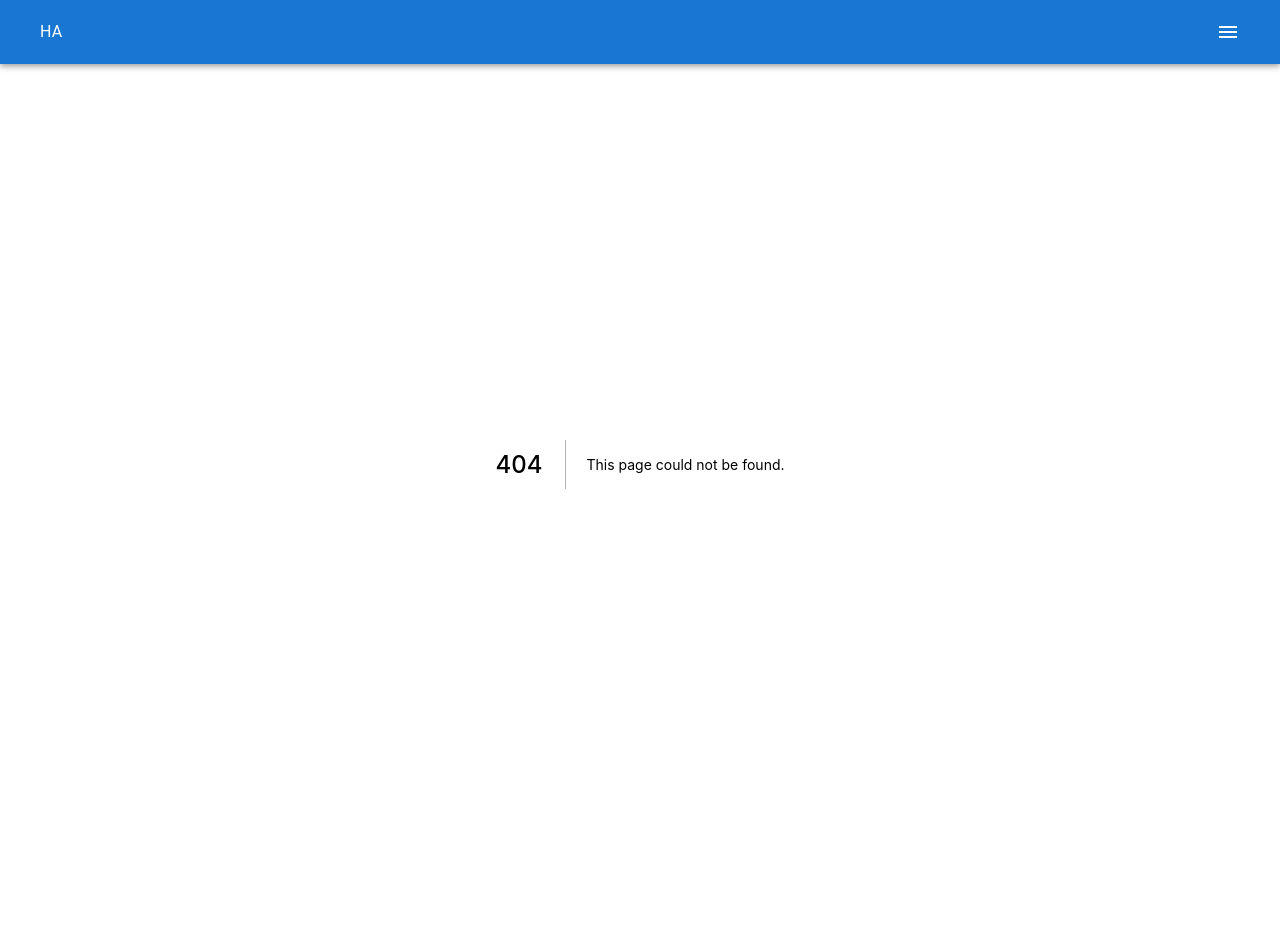
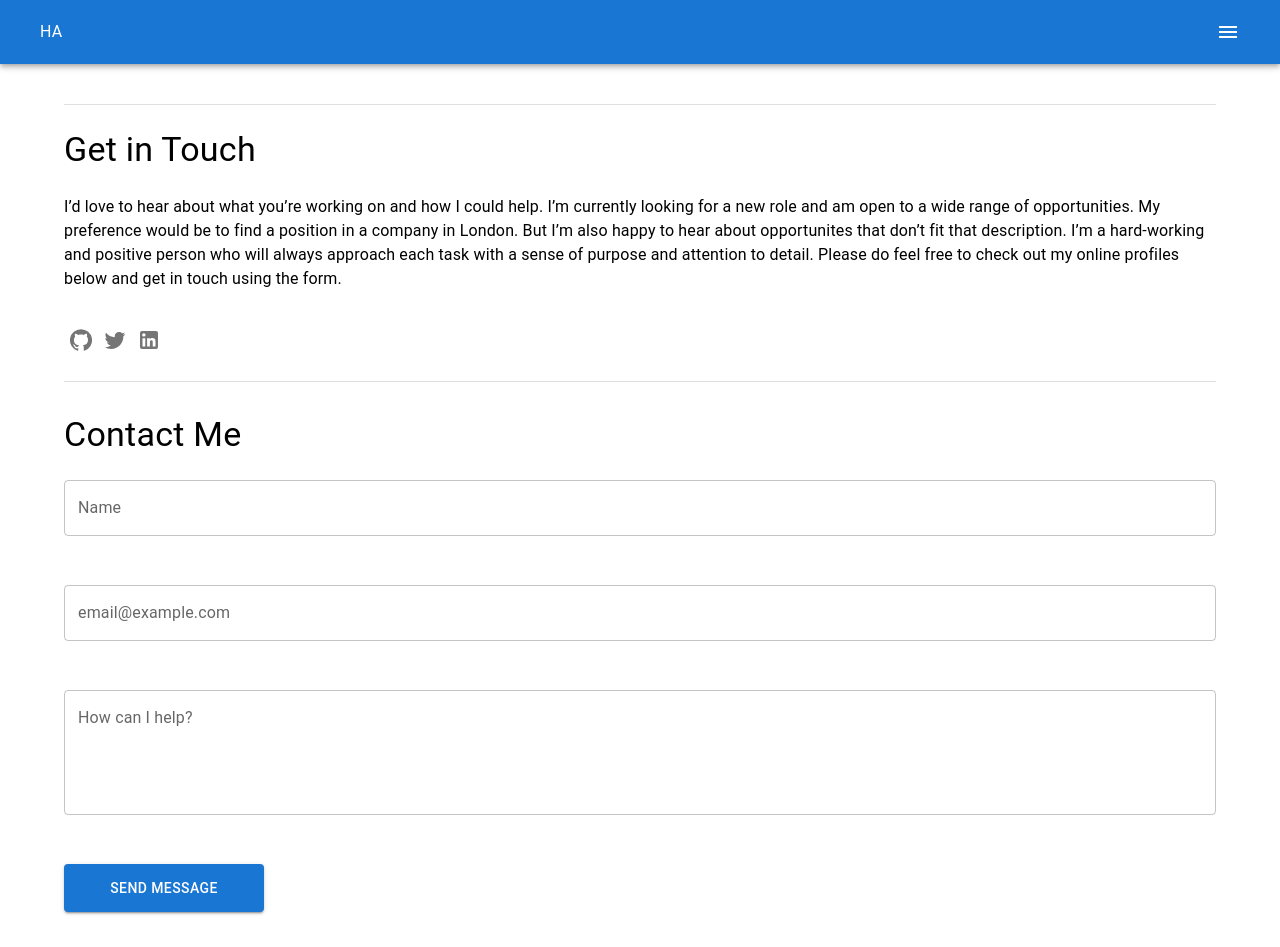
Before and after one commit to Hermestech/portfolio, a Next.js app: page /contact in a window 1280 px wide. Before the commit this address had no page. Shown: the top 947 px of the page. Built offline with nearby package versions, Linux system fonts and the light colour scheme.

Commit message:
first commit

```diff
--- /dev/null
+++ b/components/ContactForm.jsx
@@ -0,0 +1,43 @@
+import {
+  FormControl,
+  Box,
+  FormHelperText,
+  TextField,
+  Button,
+} from '@mui/material';
+
+const ContactForm = () => {
+  return (
+    <Box
+      component='form'
+      sx={{
+        height: '432px',
+        display: 'flex',
+        flexDirection: 'column',
+        justifyContent: 'space-between',
+      }}
+    >
+      <TextField id='outlined-basic' label='Name' variant='outlined' />
+      <TextField
+        id='outlined-basic'
+        label='email@example.com'
+        variant='outlined'
+      />
+      <TextField
+        id='outlined-multiline-static'
+        label='How can I help?'
+        multiline
+        rows={4}
+      />
+      <Button
+        sx={{ width: '200px', height: '48px' }}
+        variant='contained'
+        type='submit'
+      >
+        Send Message
+      </Button>
+    </Box>
+  );
+};
+
+export default ContactForm;
--- a/components/Footer.jsx
+++ b/components/Footer.jsx
@@ -1,22 +1,14 @@
 import GitHubIcon from '@mui/icons-material/GitHub';
 import TwitterIcon from '@mui/icons-material/Twitter';
 import LinkedInIcon from '@mui/icons-material/LinkedIn';
-import {
-  Box,
-  IconButton,
-  List,
-  ListItem,
-  ListItemIcon,
-  ListItemText,
-  Typography,
-} from '@mui/material';
+import { Box, IconButton, Typography } from '@mui/material';
 import Image from 'next/image';
 import Link from 'next/link';
 
 const links = [
   { url: '/', name: 'home' },
   { url: '/projects', name: 'portfolio' },
-  { url: '/contarct', name: 'contact' },
+  { url: '/contact', name: 'contact' },
 ];
 
 const icons = [<GitHubIcon />, <TwitterIcon />, <LinkedInIcon />];
--- /dev/null
+++ b/pages/contact.js
@@ -0,0 +1,38 @@
+import GitHubIcon from '@mui/icons-material/GitHub';
+import TwitterIcon from '@mui/icons-material/Twitter';
+import LinkedInIcon from '@mui/icons-material/LinkedIn';
+import { Box, Typography, Divider,Container ,IconButton} from "@mui/material";
+import ContactForm from '../components/ContactForm';
+
+const icons = [<GitHubIcon />, <TwitterIcon />, <LinkedInIcon />];
+
+const contact = () => {
+  return (
+    <Container sx={{marginTop:'40px'}}>
+    <Divider/>
+    <Box>
+        <Typography variant="h4" sx={{padding:'24px 0 24px 0'}}>Get in Touch</Typography>
+        <Typography>
+        I’d love to hear about what you’re working on and how I could help. I’m currently looking for a new role and am open to a wide range of opportunities. My preference would be to find a position in a company in London. But I’m also happy to hear about opportunites that don’t fit that description. I’m a hard-working and positive person who will always approach each task with a sense of purpose and attention to detail. Please do feel free to check out my online profiles below and get in touch using the form.
+        </Typography>
+        <Box sx={{ width: '100%', display: 'flex', margin:'32px 0 24px 0' }}>
+        {icons.map((item, i) => (
+            <IconButton key={i} sx={{ padding: '5px'}}>
+              {item}
+            </IconButton>
+          ))}
+        </Box>
+    </Box>
+    <Divider/>
+    <Box sx={{height:'492px',marginTop:'32px'}}>
+    <Typography variant="h4" sx={{marginBottom:'24px'}}>Contact Me</Typography>
+    <ContactForm/>
+    </Box>
+
+
+    </Container>
+
+  )
+};
+
+export default contact;
```
Also changed, not shown: 1 other file (tests, documents, lock files or other folders).
